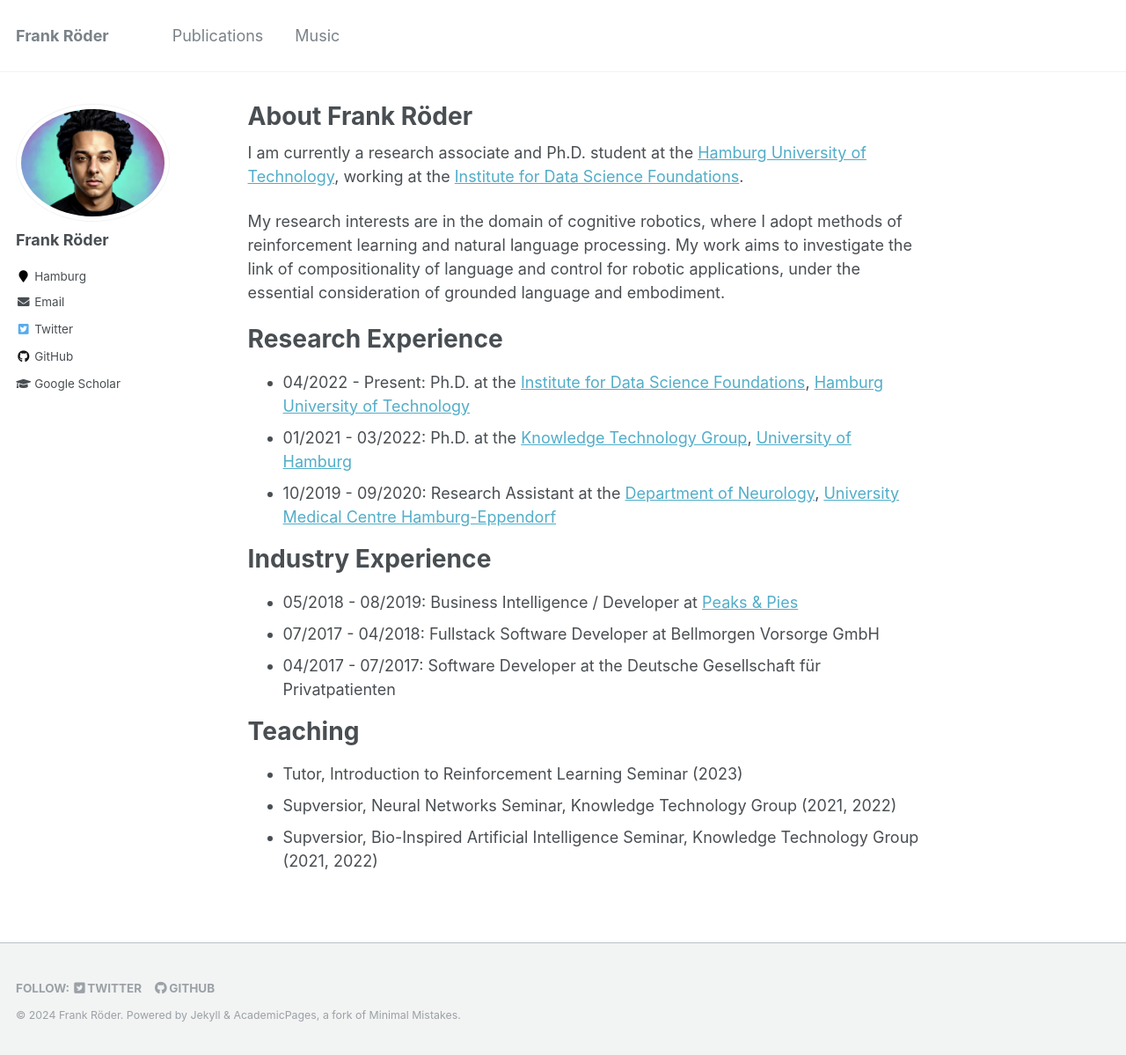
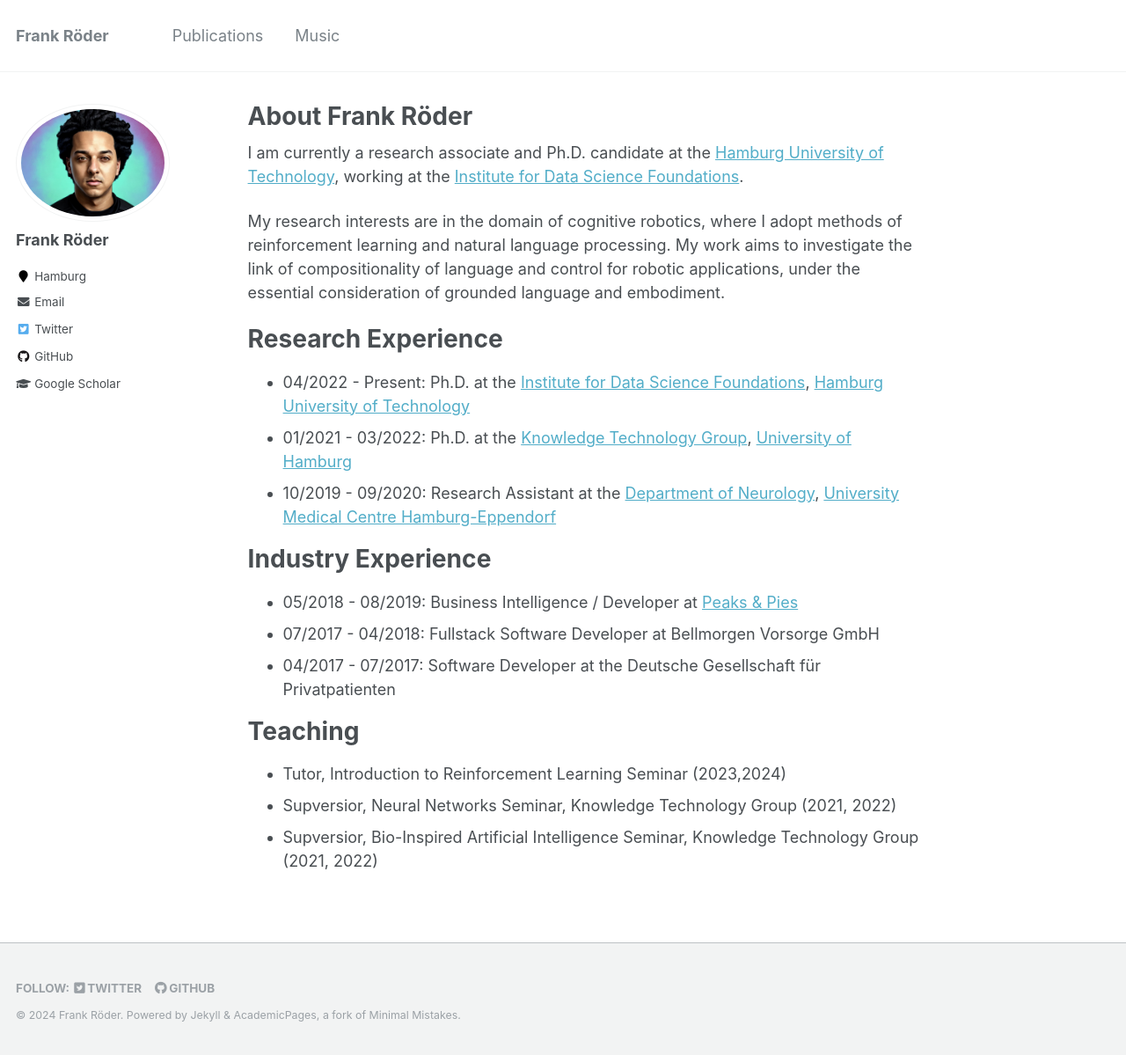
Before and after one commit to frankroeder/frankroeder.github.io, a Jekyll site: the page built from _pages/about.md, in a window 1280 px wide and 1199 px high. Shown: the whole window at 88% size. Built offline with Jekyll 4.4.1, drawn with Linux system fonts in a browser that asks for light colours.

Commit message:
Add RL seminar

```diff
--- a/_pages/about.md
+++ b/_pages/about.md
@@ -9,7 +9,7 @@ redirect_from:
 ---
 
 
-I am currently a research associate and Ph.D. student at the
+I am currently a research associate and Ph.D. candidate at the
 [Hamburg University of Technology](https://www.tuhh.de/), working at the
 [Institute for Data Science Foundations](https://www.tuhh.de/dsf/homepage).
 
@@ -33,6 +33,6 @@ Industry Experience
 
 Teaching
 ======
-* Tutor, Introduction to Reinforcement Learning Seminar (2023)
+* Tutor, Introduction to Reinforcement Learning Seminar (2023,2024)
 * Supversior, Neural Networks Seminar, Knowledge Technology Group (2021, 2022)
 * Supversior, Bio-Inspired Artificial Intelligence Seminar, Knowledge Technology Group (2021, 2022)
```
